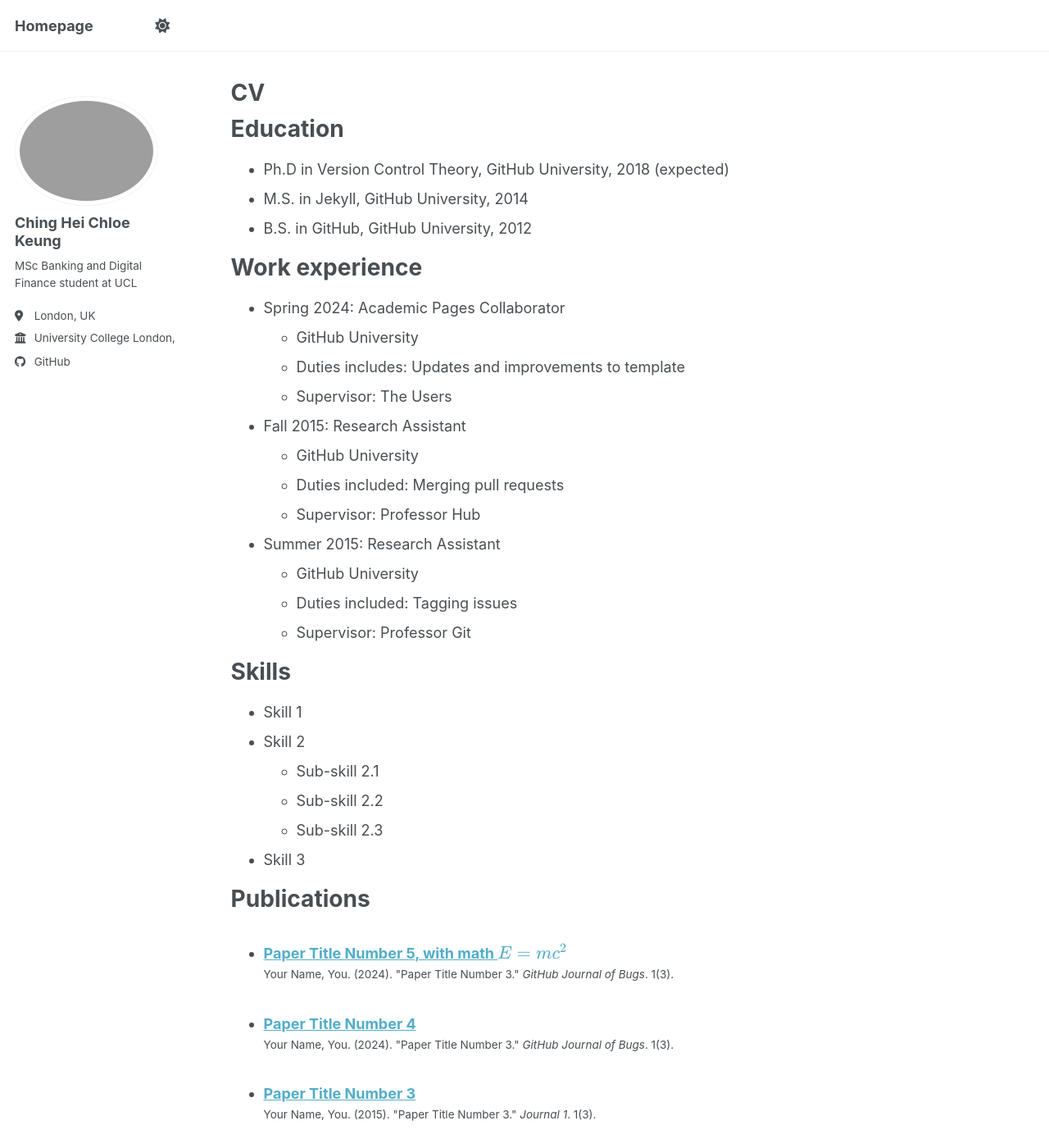
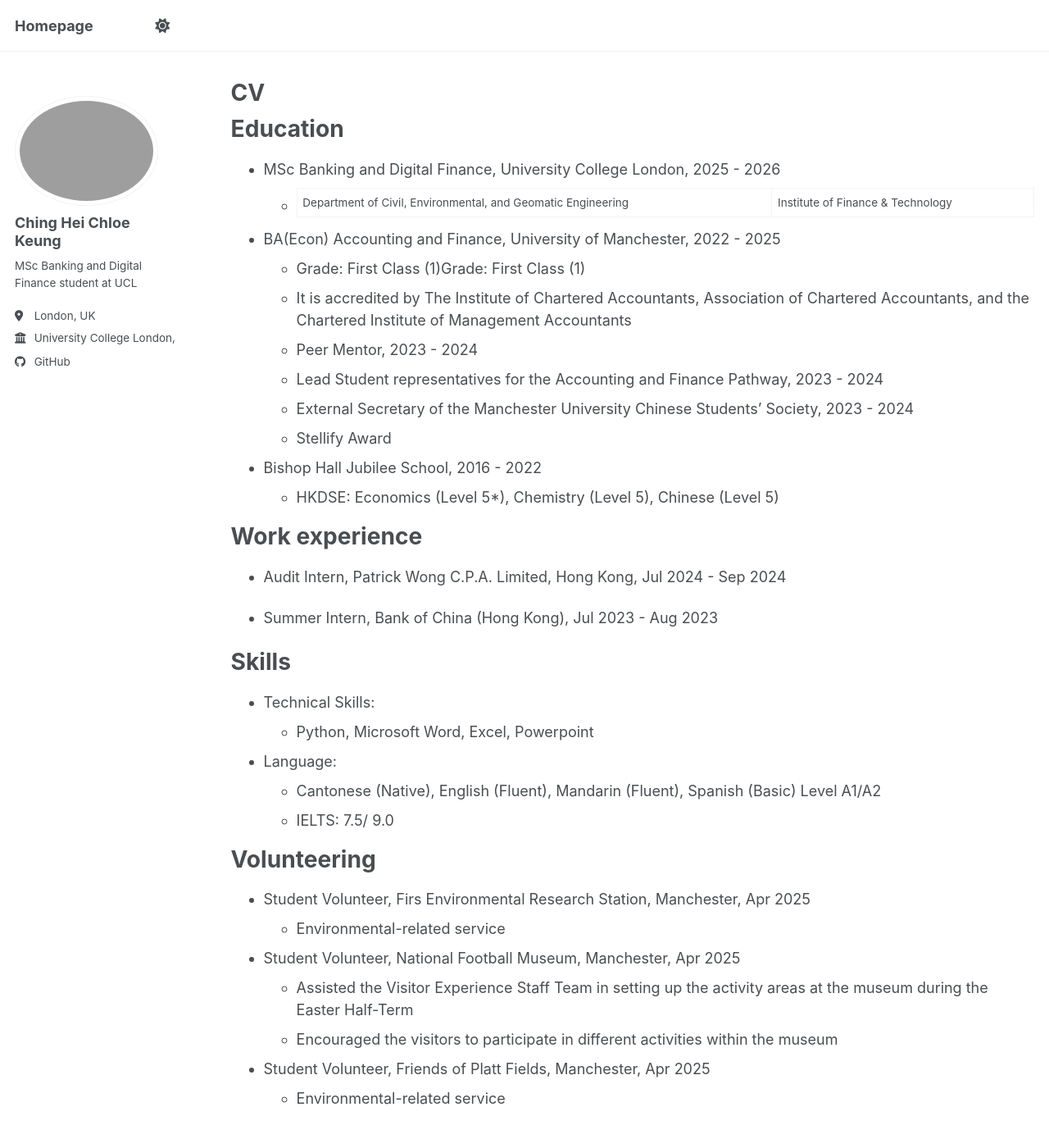
Before and after one commit to kch-chloe/kch-chloe.github.io, a Jekyll site: the page built from _pages/cv.md, in a window 1280 px wide and 1400 px high. Shown: the whole window at 82% size. Built offline with Jekyll 4.4.1, drawn with Linux system fonts in a browser that asks for light colours; a script bundle is joined from its source files by our own code; library files that are not in the unit come from our copies; some of the changed text lies outside the part shown.

Commit message:
Update cv.md
Updated CV

```diff
--- a/_pages/cv.md
+++ b/_pages/cv.md
@@ -11,54 +11,39 @@
 
 Education
 ======
-* Ph.D in Version Control Theory, GitHub University, 2018 (expected)
-* M.S. in Jekyll, GitHub University, 2014
-* B.S. in GitHub, GitHub University, 2012
+* MSc Banking and Digital Finance, University College London, 2025 - 2026
+  * Department of Civil, Environmental, and Geomatic Engineering | Institute of Finance & Technology
+* BA(Econ) Accounting and Finance, University of Manchester, 2022 - 2025
+  * Grade: First Class (1)Grade: First Class (1)
+  * It is accredited by The Institute of Chartered Accountants, Association of Chartered Accountants, and the Chartered Institute of Management Accountants
+  * Peer Mentor, 2023 - 2024
+  * Lead Student representatives for the Accounting and Finance Pathway, 2023 - 2024
+  * External Secretary of the Manchester University Chinese Students' Society, 2023 - 2024
+  * Stellify Award
+* Bishop Hall Jubilee School, 2016 - 2022
+  * HKDSE: Economics (Level 5*), Chemistry (Level 5), Chinese (Level 5)
 
 Work experience
 ======
-* Spring 2024: Academic Pages Collaborator
-  * GitHub University
-  * Duties includes: Updates and improvements to template
-  * Supervisor: The Users
+* Audit Intern, Patrick Wong C.P.A. Limited, Hong Kong, Jul 2024 - Sep 2024
 
-* Fall 2015: Research Assistant
-  * GitHub University
-  * Duties included: Merging pull requests
-  * Supervisor: Professor Hub
-
-* Summer 2015: Research Assistant
-  * GitHub University
-  * Duties included: Tagging issues
-  * Supervisor: Professor Git
+* Summer Intern, Bank of China (Hong Kong), Jul 2023 - Aug 2023
 
 Skills
 ======
-* Skill 1
-* Skill 2
-  * Sub-skill 2.1
-  * Sub-skill 2.2
-  * Sub-skill 2.3
-* Skill 3
+* Technical Skills:
+  * Python, Microsoft Word, Excel, Powerpoint
 
-Publications
+* Language:
+  * Cantonese (Native), English (Fluent), Mandarin (Fluent), Spanish (Basic) Level A1/A2
+  * IELTS: 7.5/ 9.0
+
+Volunteering
 ======
-  <ul>{% for post in site.publications reversed %}
-    {% include archive-single-cv.html %}
-  {% endfor %}</ul>
-
-Talks
-======
-  <ul>{% for post in site.talks reversed %}
-    {% include archive-single-talk-cv.html  %}
-  {% endfor %}</ul>
-
-Teaching
-======
-  <ul>{% for post in site.teaching reversed %}
-    {% include archive-single-cv.html %}
-  {% endfor %}</ul>
-
-Service and leadership
-======
-* Currently signed in to 43 different slack teams
+* Student Volunteer, Firs Environmental Research Station, Manchester, Apr 2025
+  * Environmental-related service
+* Student Volunteer, National Football Museum, Manchester, Apr 2025
+  * Assisted the Visitor Experience Staff Team in setting up the activity areas at the museum during the Easter Half-Term
+  * Encouraged the visitors to participate in different activities within the museum
+* Student Volunteer, Friends of Platt Fields, Manchester, Apr 2025
+  * Environmental-related service
```
